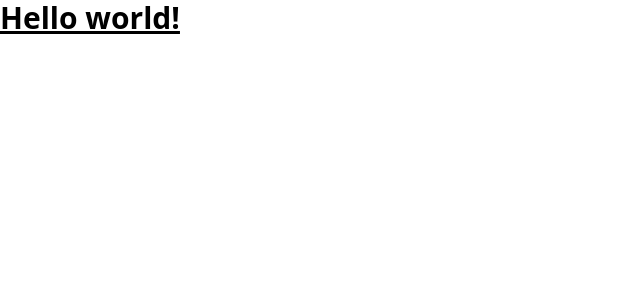
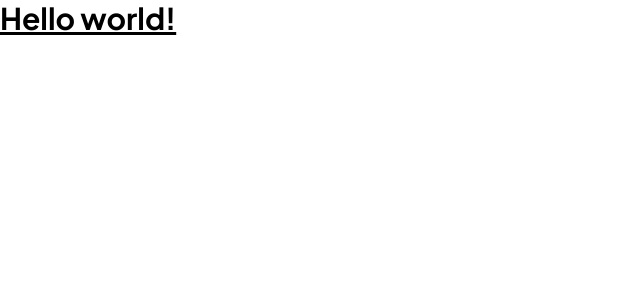
Before and after one commit to gulatipalak/Template_AI, a React (Vite) app: page / in a window 1280 px wide. Shown: the top 300 px of the page, without its empty margins (0-640 px from the left). Built offline with nearby package versions, Linux system fonts and the light colour scheme.

Commit message:
font setup

```diff
--- a/src/index.css
+++ b/src/index.css
@@ -1,3 +1,9 @@
+@import url('https://fonts.googleapis.com/css2?family=Plus+Jakarta+Sans:ital,wght@0,200..800;1,200..800&display=swap');
+
 @tailwind base;
 @tailwind components;
 @tailwind utilities;
+
+body {
+  @apply font-jakarta;
+}
--- a/tailwind.config.js
+++ b/tailwind.config.js
@@ -5,7 +5,11 @@
     "./src/**/*.{js,jsx}",
   ],
   theme: {
-    extend: {},
+    extend: {
+      fontFamily: {
+        jakarta: ['Plus Jakarta Sans', 'sans-serif']
+      },
+    },
   },
   plugins: [],
 }
```
